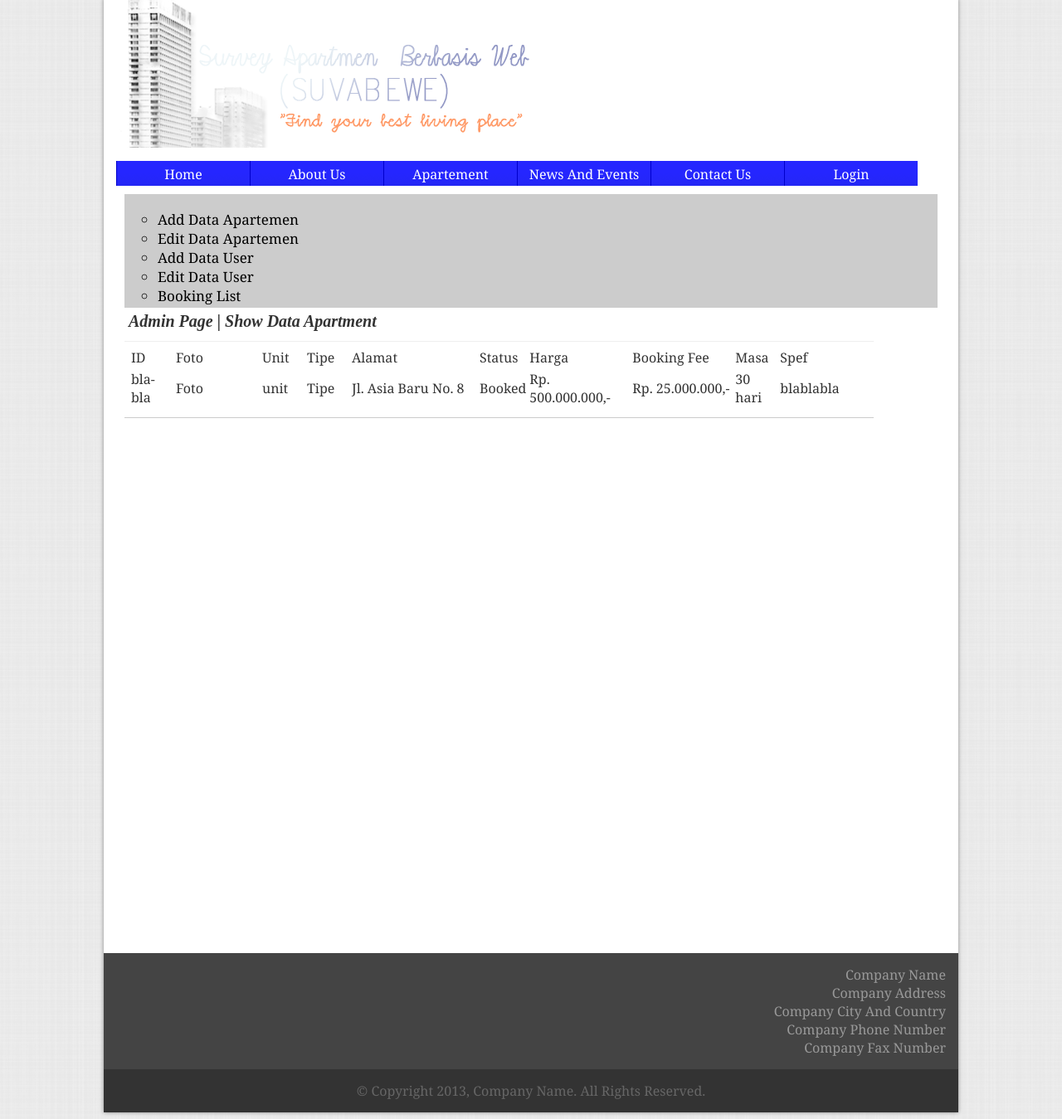
After one commit to Mikroskil/Joystick, a PHP site: page /file/admin.php in a window 1280 px wide. The commit adds this page. Shown: the whole page at 83% size. Run offline with PHP 8.4, Linux system fonts and the light colour scheme.

Commit message:
Tambah add, admin, sm (php) & edit template

```diff
--- a/css/templates.css
+++ b/css/templates.css
@@ -3,7 +3,8 @@ body
 	background-image:url("../img/bg-body.png");
 	background-repeat:repeat;
 	color:#333333;
-	font:Arial, Helvetica, sans-serif;
+	font-family:"Cambria";
+	font-size:16px;
 }
 
 a
@@ -157,7 +158,10 @@ a
 {
 	width:100%;
 	padding:5px;
-	height:20px;
+	height:30px;
+	font-family:"Bodoni MT";
+	font-size:20px;
+	font-style:italic;
 	margin-left:-5px;
 	margin-top:-5px;
 }
@@ -356,3 +360,40 @@ a
 }
 
 /*End of login.html section*/
+
+/*addapt.php & editapt.php section*/
+.aptsec
+{
+	width:700px;
+	margin-left:70px;
+	margin-top:30px;
+	height:auto;
+}
+.aptspace
+{
+	padding-left:10px;
+	margin-top:30px;
+	text-align:left;
+	font-size:20px;
+}
+/*end of addapt.php & editapt.php section*/
+
+/*adminsidemnu.php section*/
+.adminsidemenu
+{
+	padding-top:2px;
+	padding-top:2px;
+	font-size:17px;
+	height:135px;
+	width:inherit;
+	background-color:#CCCCCC;
+	border-color:#000099;
+}
+/*end of adminsidemenu.php section*/
+
+/*admin.php section*/
+.showapt
+{
+	width:auto;
+}
+/*end of admin.php section*/
--- /dev/null
+++ b/file/admin.php
@@ -0,0 +1,53 @@
+<?php session_start(); ?>
+<html>
+	<head>
+		<title>SUVABEWE | Admin Page</title>
+		<link rel="stylesheet" href="../css/templates.css" type="text/css" />
+	</head>
+	<body>
+		<div class="wrapper" id="wrapper">
+			<?php include_once ('header.php');?>
+			<div class="container" style="height:900px">
+				<?php include_once('sidemenu.php');?>
+				<div class="section showapt">
+					<div class="sectionheader bottomline">
+						<b>Admin Page | Show Data Apartment</b>
+					</div>
+					<div class="sectioncontent ">
+						<table>
+							<form method="post">
+								<tr>
+									<td width="50px"> ID </td>
+									<td width="100px"> Foto </td>
+									<td width="50px"> Unit </td>
+									<td width="50px"> Tipe </td>
+									<td width="150px"> Alamat </td>
+									<td width="50px"> Status </td>
+									<td width="120px"> Harga </td>
+									<td width="120px"> Booking Fee </td>
+									<td width="50px"> Masa </td>
+									<td width="100px"> Spef </td>
+								</tr>
+
+								<tr>
+									<td> bla-bla </td>
+									<td> Foto </td>
+									<td> unit </td>
+									<td> Tipe </td>
+									<td> Jl. Asia Baru No. 8 </td>
+									<td> Booked </td>
+									<td> Rp. 500.000.000,- </td>
+									<td> Rp. 25.000.000,-</td>
+									<td> 30 hari</td>
+									<td> blablabla </td>
+								</tr>
+							</form>
+						</table>
+					</div>
+				</div>
+			</div>
+			<?php include_once ('footer.html');?>
+		</div>
+	</body>
+</html>
+</html>
--- a/file/connect.php
+++ b/file/connect.php
@@ -4,3 +4,4 @@
     $pass = '';
     $connect = mysql_connect($dbhost, $user, $pass);
     mysql_select_db('suvabewe', $connect);
+?>
--- /dev/null
+++ b/file/sidemenu.php
@@ -0,0 +1,9 @@
+<div class="adminsidemenu">
+	<ul type="circle">
+		<li><a href="addapt.php"> Add Data Apartemen</a><br /></li>
+		<li><a href="admin.php"> Edit Data Apartemen</a><br /></li>
+		<li><a href="adduser.php"> Add Data User </a><br></li>
+		<li><a href="edituser.php"> Edit Data User</a><br></li>
+		<li><a href="bookinglist.php"> Booking List </a><br></li>
+	</ul>
+</div>
```
Also changed, not shown: file/addapt.php (added, +82 -0 lines).
